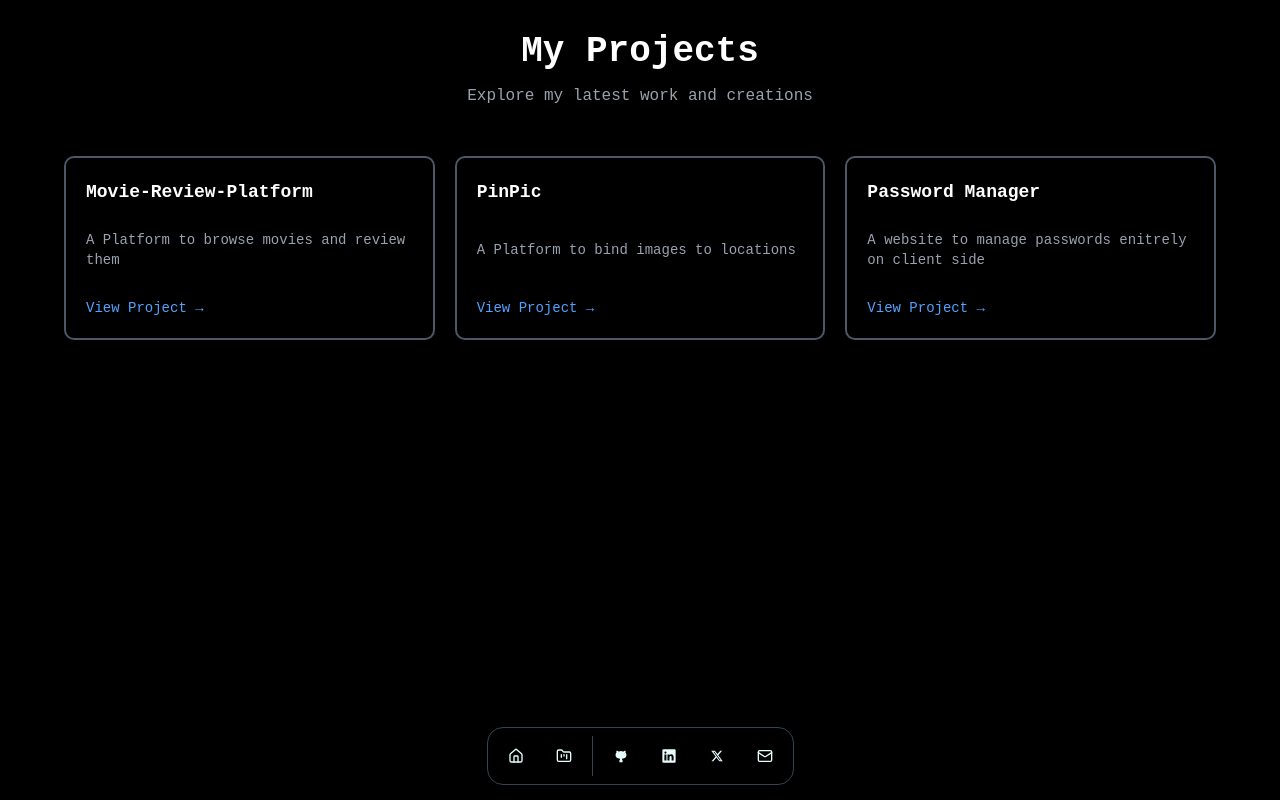
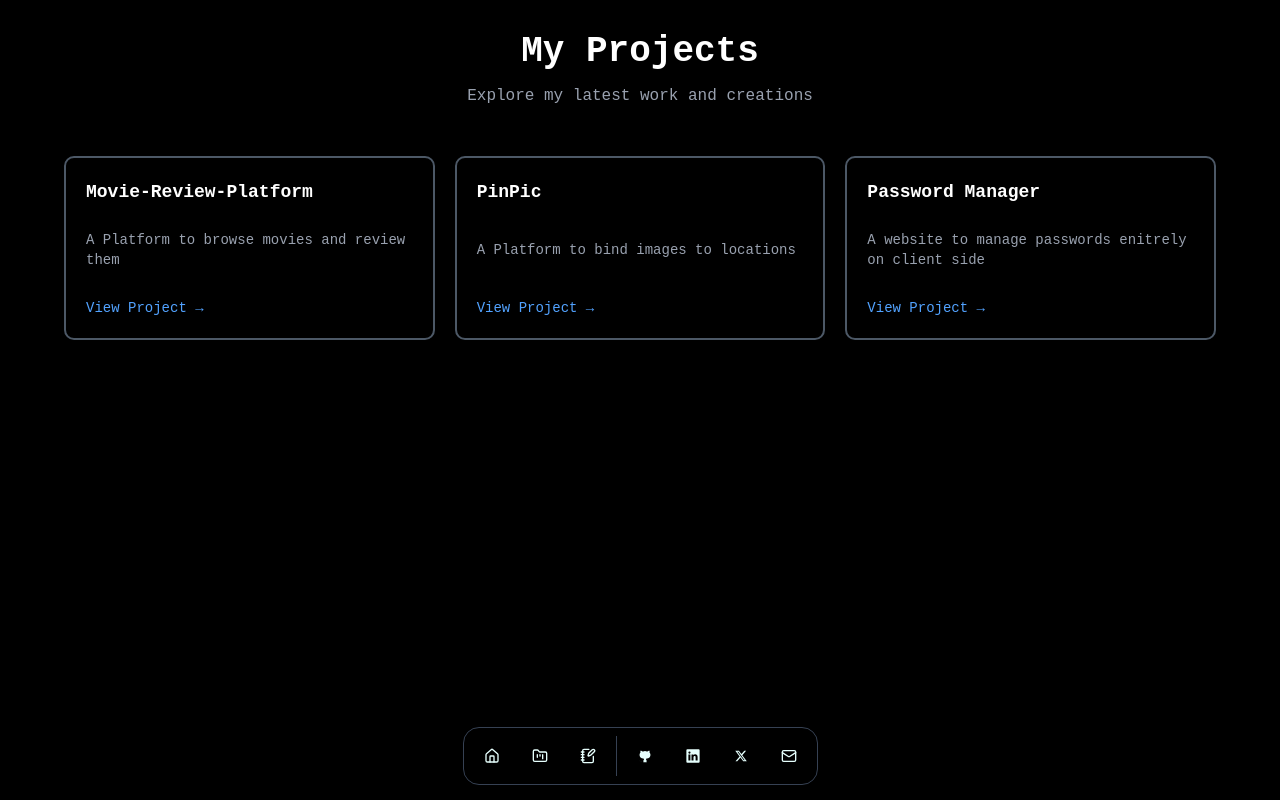
Before and after one commit to jesroffrouk/Portfolio, a React (Vite) app: page /projects in a window 1280 px wide. Built offline with nearby package versions, Linux system fonts and the light colour scheme.

Commit message:
added blog link in dock and system design for project3

```diff
--- a/src/components/myUIcomponents/Dock.jsx
+++ b/src/components/myUIcomponents/Dock.jsx
@@ -1,5 +1,5 @@
 import React from "react";
-import { CalendarIcon, HomeIcon, MailIcon,  FolderKanban } from "lucide-react";
+import { CalendarIcon, HomeIcon, MailIcon,  FolderKanban , NotebookPen } from "lucide-react";
 
 // adjust these imports to relative paths if you're not using shadcn/ui
 import { buttonVariants } from "../ui/button";
@@ -64,6 +64,7 @@ const DATA = {
   navbar: [
     { href: "/", icon: HomeIcon, label: "Home" },
     { href: "/projects", icon: FolderKanban, label: "Projects" },
+    { href: "https://blog-jesroff.vercel.app/", icon: NotebookPen, label: "Blogs" },
   ],
   contact: {
     social: {
--- a/src/info/projectInfo.jsx
+++ b/src/info/projectInfo.jsx
@@ -218,7 +218,7 @@ moviezone: {
         }
         ],
         systemArchitecture: {
-        url: '/project2/systemdesign.png',
+        url: '/project3/system.png',
         placeholder: 'Replace this with your architecture diagram'
         },
         conclusion: {
```
Also changed, not shown: public/project3/system.png (added).
